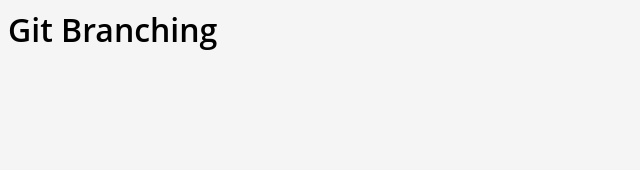
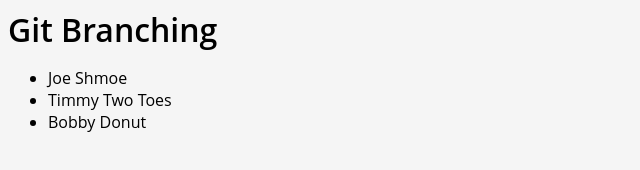
Before and after one commit to myronschippers/isurus-git-branching, a website: page public/index.html in a window 1280 px wide. Shown: the whole page, without its empty margins (0-640 px from the left). Drawn offline with Linux system fonts and the light colour scheme.

Commit message:
adding emploees as a list

```diff
--- a/public/index.html
+++ b/public/index.html
@@ -14,5 +14,10 @@
 <body>
     <h1>Git Branching</h1>
 
+    <ul>
+        <li>Joe Shmoe</li>
+        <li>Timmy Two Toes</li>
+        <li>Bobby Donut</li>
+    </ul>
 </body>
 </html>
```
